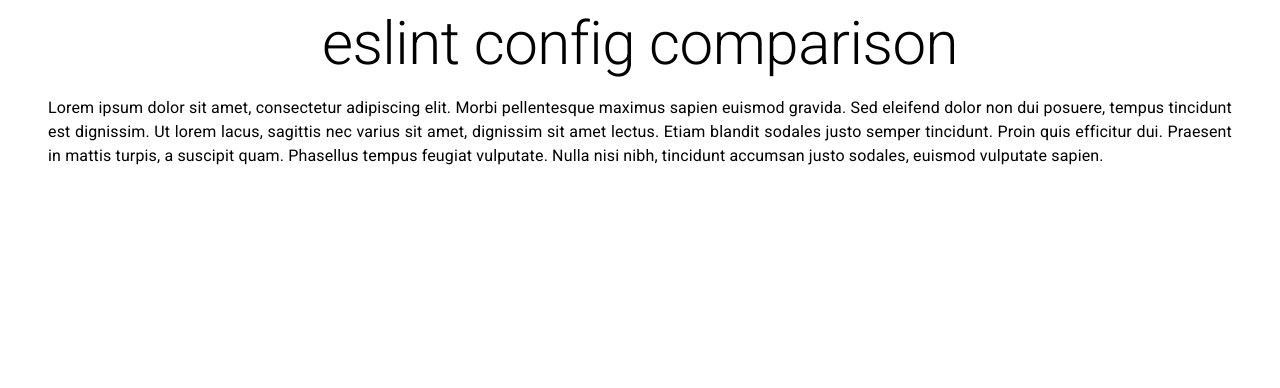
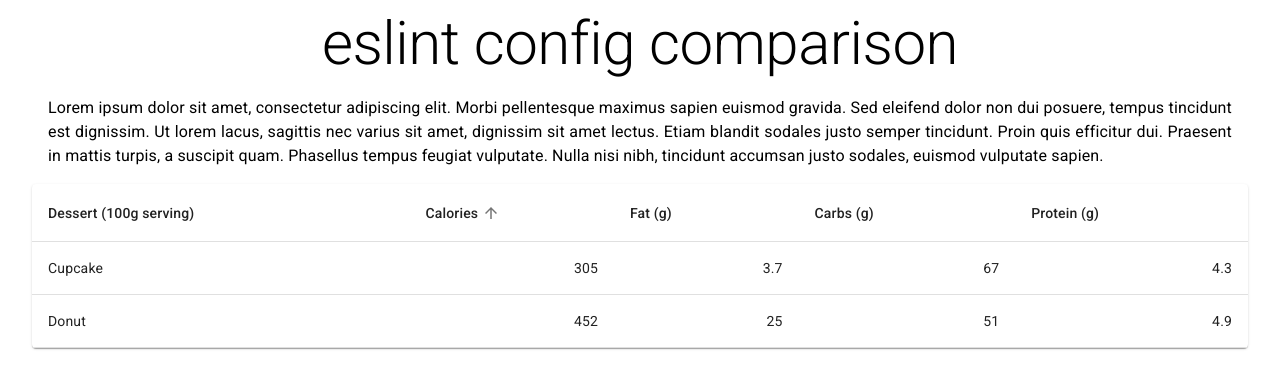
Before and after one commit to jansepke/eslint-config-comparison, a Next.js app: page / in a window 1280 px wide. Shown: the top 388 px of the page. Built offline with nearby package versions, Linux system fonts and the light colour scheme.

Commit message:
add basic table

```diff
--- /dev/null
+++ b/jsconfig.json
@@ -0,0 +1,6 @@
+{
+  "compilerOptions": {
+    "baseUrl": "."
+  },
+  "exclude": ["node_modules"]
+}
--- /dev/null
+++ b/src/App.js
@@ -0,0 +1,25 @@
+import Box from "@material-ui/core/Box";
+import Container from "@material-ui/core/Container";
+import Typography from "@material-ui/core/Typography";
+import React from "react";
+import RuleTable from "RuleTable";
+
+export default () => (
+  <Container maxWidth="lg">
+    <Typography variant="h2" align="center">
+      eslint config comparison
+    </Typography>
+    <Box m={2}>
+      <Typography align="justify">
+        Lorem ipsum dolor sit amet, consectetur adipiscing elit. Morbi
+        pellentesque maximus sapien euismod gravida. Sed eleifend dolor non dui
+        posuere, tempus tincidunt est dignissim. Ut lorem lacus, sagittis nec
+        varius sit amet, dignissim sit amet lectus. Etiam blandit sodales justo
+        semper tincidunt. Proin quis efficitur dui. Praesent in mattis turpis, a
+        suscipit quam. Phasellus tempus feugiat vulputate. Nulla nisi nibh,
+        tincidunt accumsan justo sodales, euismod vulputate sapien.
+      </Typography>
+    </Box>
+    <RuleTable />
+  </Container>
+);
--- /dev/null
+++ b/src/RuleTable.js
@@ -0,0 +1,131 @@
+import Paper from "@material-ui/core/Paper";
+import Table from "@material-ui/core/Table";
+import TableBody from "@material-ui/core/TableBody";
+import TableCell from "@material-ui/core/TableCell";
+import TableContainer from "@material-ui/core/TableContainer";
+import TableHead from "@material-ui/core/TableHead";
+import TableRow from "@material-ui/core/TableRow";
+import TableSortLabel from "@material-ui/core/TableSortLabel";
+import React, { useState } from "react";
+
+function createData(name, calories, fat, carbs, protein) {
+  return { name, calories, fat, carbs, protein };
+}
+
+const rows = [
+  createData("Cupcake", 305, 3.7, 67, 4.3),
+  createData("Donut", 452, 25.0, 51, 4.9),
+];
+
+function descendingComparator(a, b, orderBy) {
+  if (b[orderBy] < a[orderBy]) {
+    return -1;
+  }
+  if (b[orderBy] > a[orderBy]) {
+    return 1;
+  }
+  return 0;
+}
+
+function getComparator(order, orderBy) {
+  return order === "desc"
+    ? (a, b) => descendingComparator(a, b, orderBy)
+    : (a, b) => -descendingComparator(a, b, orderBy);
+}
+
+function stableSort(array, comparator) {
+  const stabilizedThis = array.map((el, index) => [el, index]);
+  stabilizedThis.sort((a, b) => {
+    const order = comparator(a[0], b[0]);
+    if (order !== 0) return order;
+    return a[1] - b[1];
+  });
+  return stabilizedThis.map((el) => el[0]);
+}
+
+const headCells = [
+  {
+    id: "name",
+    numeric: false,
+    label: "Dessert (100g serving)",
+  },
+  { id: "calories", numeric: true, label: "Calories" },
+  { id: "fat", numeric: true, label: "Fat (g)" },
+  { id: "carbs", numeric: true, label: "Carbs (g)" },
+  { id: "protein", numeric: true, label: "Protein (g)" },
+];
+
+function EnhancedTableHead({ order, orderBy, onRequestSort }) {
+  const createSortHandler = (property) => (event) => {
+    onRequestSort(event, property);
+  };
+
+  return (
+    <TableHead>
+      <TableRow>
+        {headCells.map((headCell) => (
+          <TableCell key={headCell.id}>
+            <TableSortLabel
+              active={orderBy === headCell.id}
+              direction={orderBy === headCell.id ? order : "asc"}
+              onClick={createSortHandler(headCell.id)}
+            >
+              {headCell.label}
+            </TableSortLabel>
+          </TableCell>
+        ))}
+      </TableRow>
+    </TableHead>
+  );
+}
+
+export default () => {
+  const [order, setOrder] = useState("asc");
+  const [orderBy, setOrderBy] = useState("calories");
+
+  const handleRequestSort = (event, property) => {
+    const isAsc = orderBy === property && order === "asc";
+    setOrder(isAsc ? "desc" : "asc");
+    setOrderBy(property);
+  };
+
+  return (
+    <Paper>
+      <TableContainer>
+        <Table>
+          <EnhancedTableHead
+            order={order}
+            orderBy={orderBy}
+            onRequestSort={handleRequestSort}
+            rowCount={rows.length}
+          />
+          <TableBody>
+            {stableSort(rows, getComparator(order, orderBy)).map(
+              (row, index) => {
+                const labelId = `enhanced-table-checkbox-${index}`;
+
+                return (
+                  <TableRow
+                    hover
+                    onClick={(event) => handleClick(event, row.name)}
+                    role="checkbox"
+                    tabIndex={-1}
+                    key={row.name}
+                  >
+                    <TableCell component="th" id={labelId} scope="row">
+                      {row.name}
+                    </TableCell>
+                    <TableCell align="right">{row.calories}</TableCell>
+                    <TableCell align="right">{row.fat}</TableCell>
+                    <TableCell align="right">{row.carbs}</TableCell>
+                    <TableCell align="right">{row.protein}</TableCell>
+                  </TableRow>
+                );
+              }
+            )}
+          </TableBody>
+        </Table>
+      </TableContainer>
+    </Paper>
+  );
+};
--- a/src/pages/index.js
+++ b/src/pages/index.js
@@ -1,6 +1,4 @@
-import Box from "@material-ui/core/Box";
-import Container from "@material-ui/core/Container";
-import Typography from "@material-ui/core/Typography";
+import App from "App";
 import Head from "next/head";
 import React from "react";
 
@@ -9,21 +7,6 @@ export default () => (
     <Head>
       <title>eslint config comparison</title>
     </Head>
-    <Container maxWidth="lg">
-      <Typography variant="h2" align="center">
-        eslint config comparison
-      </Typography>
-      <Box m={2}>
-        <Typography align="justify">
-          Lorem ipsum dolor sit amet, consectetur adipiscing elit. Morbi
-          pellentesque maximus sapien euismod gravida. Sed eleifend dolor non
-          dui posuere, tempus tincidunt est dignissim. Ut lorem lacus, sagittis
-          nec varius sit amet, dignissim sit amet lectus. Etiam blandit sodales
-          justo semper tincidunt. Proin quis efficitur dui. Praesent in mattis
-          turpis, a suscipit quam. Phasellus tempus feugiat vulputate. Nulla
-          nisi nibh, tincidunt accumsan justo sodales, euismod vulputate sapien.
-        </Typography>
-      </Box>
-    </Container>
+    <App />
   </>
 );
```
